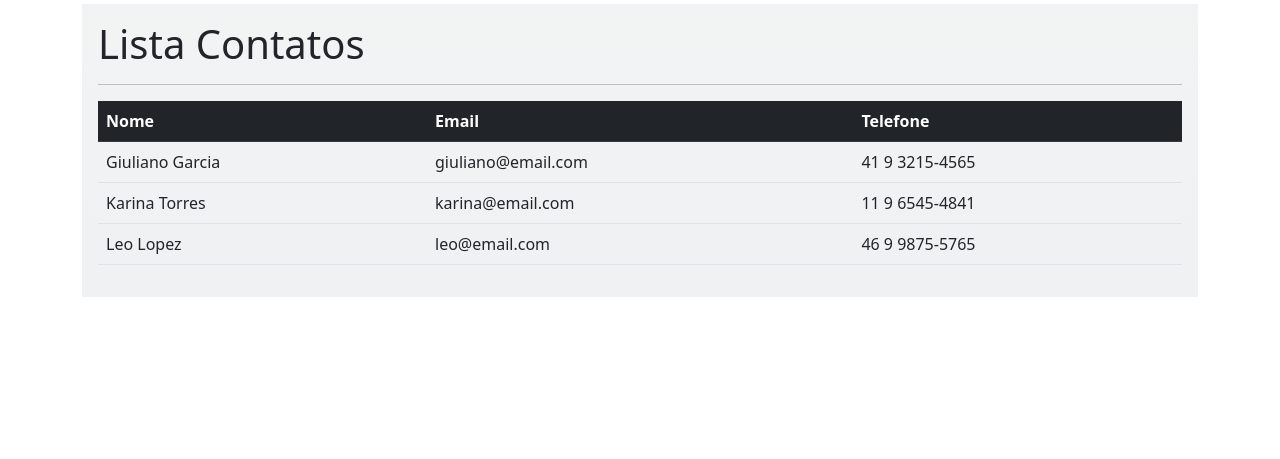
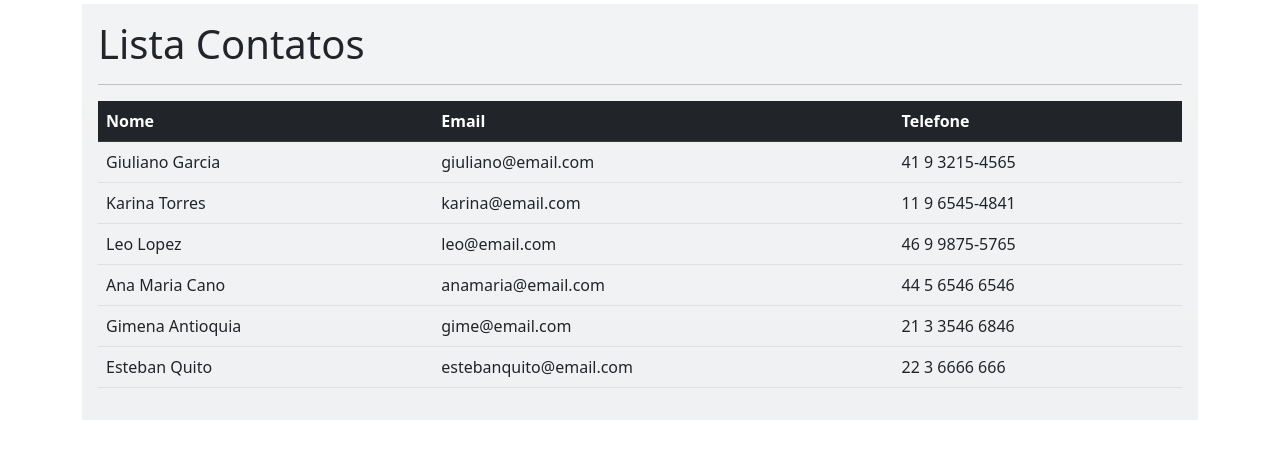
Before and after one commit to gdg89/beacademy-devstart-crud-contatos-php, a PHP site: page /listar in a window 1280 px wide. Shown: the part 96-555 px from the top of the page. Run offline with PHP 8.4, Linux system fonts and the light colour scheme.

Commit message:
Recuperando dados de formulario e imprimendo em tabela

```diff
--- a/acoes.php
+++ b/acoes.php
@@ -8,6 +8,16 @@ function home(){
     include 'telas/home.php';
 }
 function cadastro(){
+    if($_POST){
+    $nome = $_POST['nome'];
+    $email = $_POST['email'];
+    $telefone = $_POST['telefone'];
+
+    $arquivo = fopen('exercicio-crudContatos/dados/contatos.csv','a+');
+
+    fwrite($arquivo, "{$nome};{$email};{$telefone}".PHP_EOL);
+
+    }
     include 'telas/cadastro.php';
 }
 function erro404(){
--- a/dados/contatos.csv
+++ b/dados/contatos.csv
@@ -1,3 +1,6 @@
 Giuliano Garcia; giuliano@email.com; 41 9 3215-4565
 Karina Torres; karina@email.com; 11 9 6545-4841
 Leo Lopez; leo@email.com; 46 9 9875-5765
+Ana Maria Cano;anamaria@email.com;44 5 6546 6546
+Gimena Antioquia;gime@email.com;21 3 3546 6846
+Esteban Quito;estebanquito@email.com;22 3 6666 666
--- a/telas/cadastro.php
+++ b/telas/cadastro.php
@@ -4,9 +4,9 @@
             <h1>Cadastro</h1>
             <hr>
             <form action="" method="post" style="width:320px;" class="bg-secondary bg-gradient bg-opacity-25 rounded-2 p-4 border-0">
-                <input type="text" class="form-control" placeholder="Digite seu nome"><br><br>
-                <input type="text" class="form-control"  placeholder="Digite seu email"><br><br>
-                <input type="password" class="form-control" placeholder="Digite sua senha"><br><br>
+                <input type="text" name="nome" class="form-control" placeholder="Digite seu nome"><br><br>
+                <input type="text" name="email" class="form-control"  placeholder="Digite seu email"><br><br>
+                <input type="text" name="telefone" class="form-control" placeholder="Digite seu telefone"><br><br>
                 <button type="submit" class="btn btn-warning ">Enviar</button>
             </form>
         </main>
```
